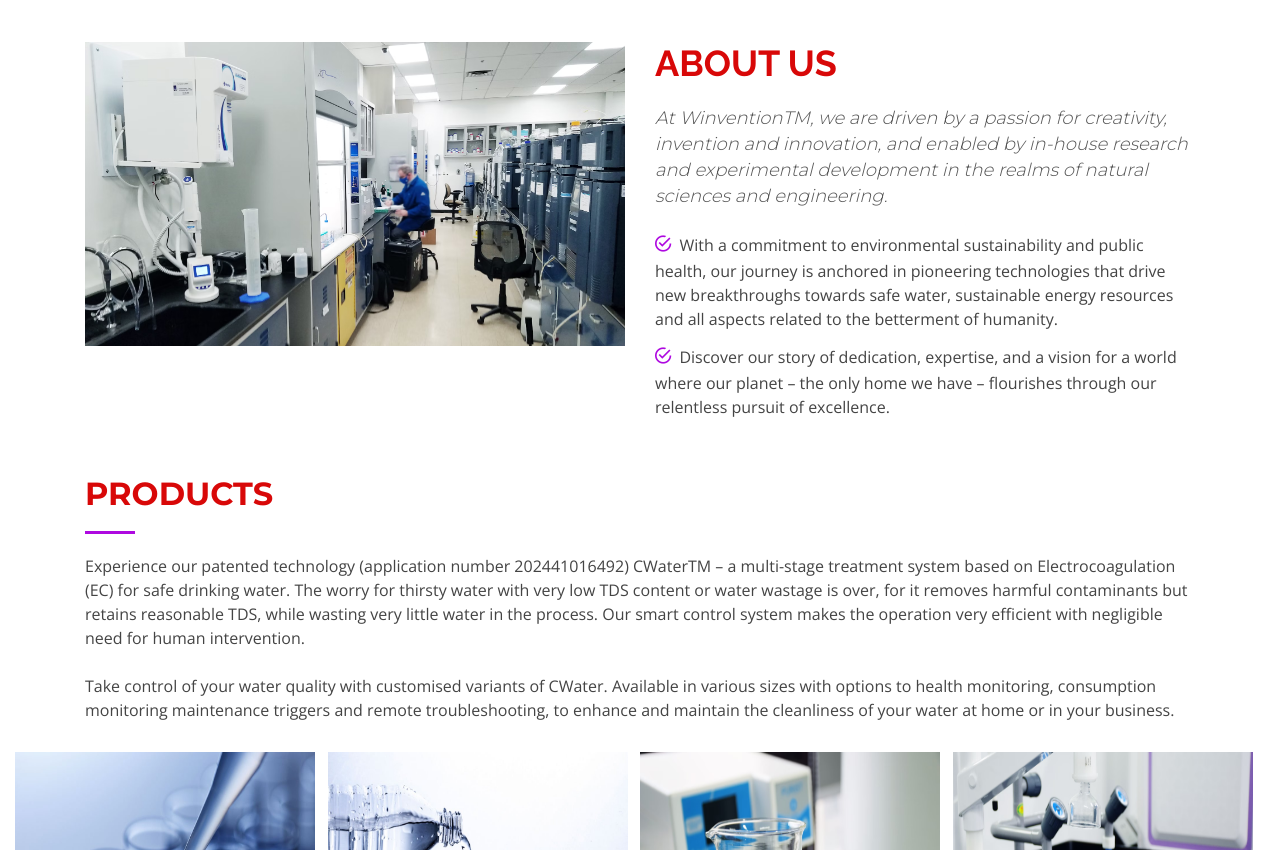
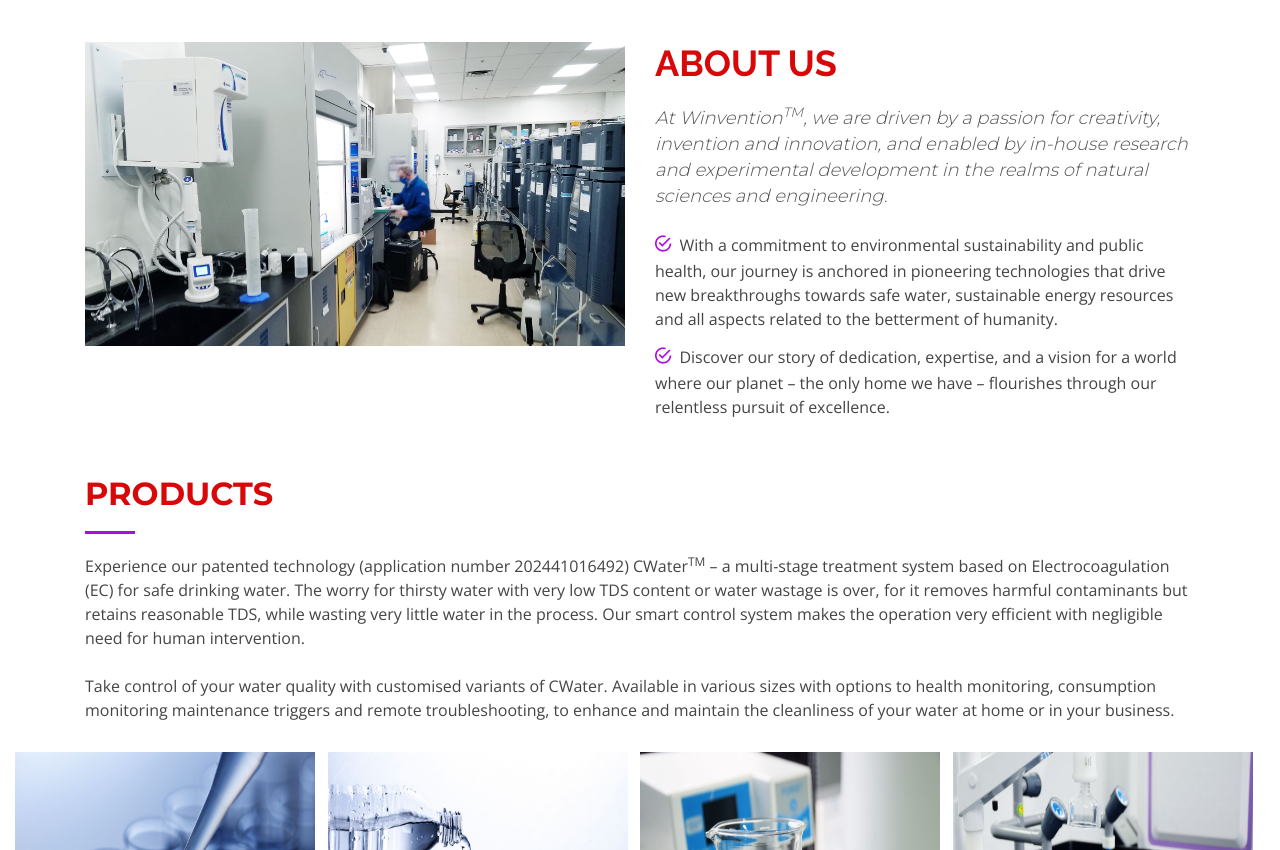
Before and after one commit to Nagaraj-Sambra/winvention, a plain HTML site: page index.html in a window 1280 px wide. Shown: the part 625-1475 px from the top of the page. Drawn offline with nearby package versions, Linux system fonts and the light colour scheme; some packages are replaced by stand-ins of ours; files whose address does not match are found by name.

Commit message:
sup tag added

```diff
--- a/index.html
+++ b/index.html
@@ -100,7 +100,7 @@
 
           <div class="col-lg-6 content">
             <h2>ABOUT US</h2>
-            <h3>At WinventionTM, we are driven by a passion for creativity, invention and innovation, and enabled by in-house research and experimental development in the realms of natural sciences and engineering.</h3>
+            <h3>At Winvention<sup>TM</sup>, we are driven by a passion for creativity, invention and innovation, and enabled by in-house research and experimental development in the realms of natural sciences and engineering.</h3>
 
             <ul>
               <li><i class="ion-android-checkmark-circle"></i> With a commitment to environmental sustainability and public health, our journey is anchored in pioneering technologies that drive new breakthroughs towards safe water, sustainable energy resources and all aspects related to the betterment of humanity.</li>
@@ -117,7 +117,7 @@
       <div class="container">
         <div class="section-header">
           <h2>Products</h2>
-          <p>Experience our patented technology (application number 202441016492) CWaterTM – a multi-stage treatment system based on Electrocoagulation (EC) for safe drinking water. The worry for thirsty water with very low TDS content or water wastage is over, for it removes harmful contaminants but retains reasonable TDS, while wasting very little water in the process. Our smart control system makes the operation very efficient with negligible need for human intervention.</p> <br>
+          <p>Experience our patented technology (application number 202441016492) CWater<sup>TM</sup> – a multi-stage treatment system based on Electrocoagulation (EC) for safe drinking water. The worry for thirsty water with very low TDS content or water wastage is over, for it removes harmful contaminants but retains reasonable TDS, while wasting very little water in the process. Our smart control system makes the operation very efficient with negligible need for human intervention.</p> <br>
           <p>Take control of your water quality with customised variants of CWater. Available in various sizes with options to health monitoring, consumption monitoring maintenance triggers and remote troubleshooting, to enhance and maintain the cleanliness of your water at home or in your business.</p>
         </div>
       </div>
```
